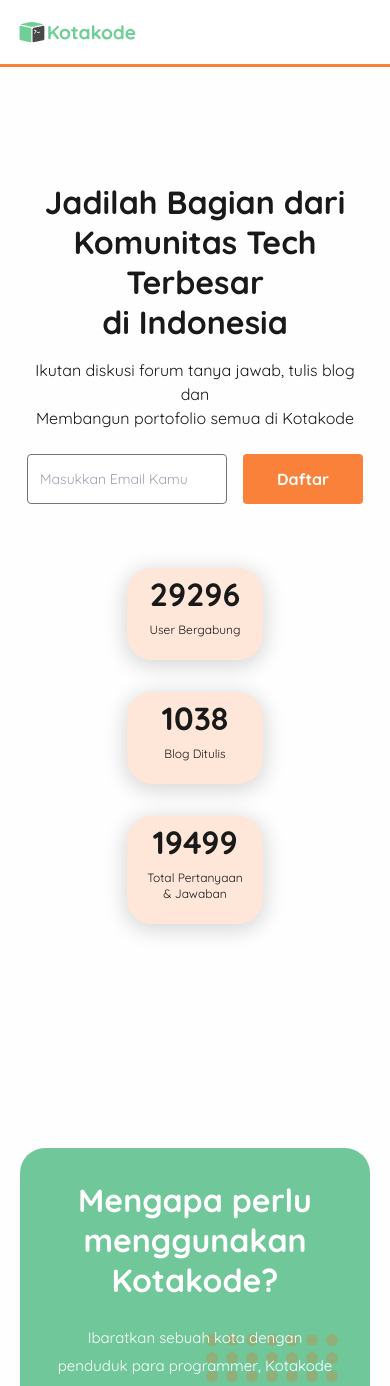
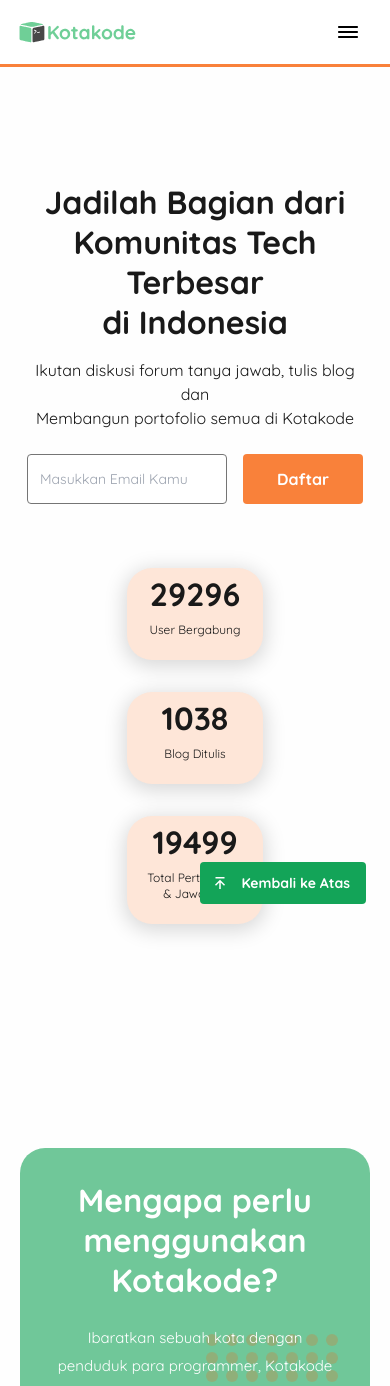
Before and after one commit to rakharan/Skilltest-IP, a React (Vite) app in the folder MiniApp/: page / in a window 390 px wide. Shown: the top 1386 px of the page. Built offline with nearby package versions, Linux system fonts and the light colour scheme.

Commit message:
Finished First Page

```diff
--- a/MiniApp/index.html
+++ b/MiniApp/index.html
@@ -37,6 +37,7 @@
 
 <body>
   <div id="root"></div>
+  <div id="portal-root"></div>
   <script type="module" src="/src/main.jsx"></script>
 </body>
 
--- a/MiniApp/src/App.jsx
+++ b/MiniApp/src/App.jsx
@@ -1,15 +1,27 @@
-import React from "react";
+import React, { useState } from "react";
 import Footer from "./parts/Footer";
 import MainContent from "./parts/MainContent";
 import Navbar from "./parts/Navbar";
 
 const App = () => {
+  const [mobileNavbar, setMobileNavbar] = useState(false);
+  var ro = new ResizeObserver((entries) => {
+    for (let entry of entries) {
+      const cr = entry.contentRect;
+      if (cr.width >= 1024) {
+        setMobileNavbar(false);
+      }
+    }
+  });
+  const window = document.getElementById("root");
+  ro.observe(window);
+
   return (
-    <div>
-      <Navbar />
+    <>
+      <Navbar isMobileNavbar={mobileNavbar} setMobileNavbar={setMobileNavbar} />
       <MainContent />
       <Footer />
-    </div>
+    </>
   );
 };
 
--- a/MiniApp/src/assets/css/GlobalModule.module.scss
+++ b/MiniApp/src/assets/css/GlobalModule.module.scss
@@ -40,3 +40,15 @@
 .community__container {
     background: url(../img/bgTele.svg) center top / cover no-repeat;
 }
+
+.mobile__menu {
+    float: right;
+    position: fixed;
+    opacity: 0;
+    transition-timing-function: cubic-bezier(0.175, 0.885, 0.32, 1.175);
+    transition-duration: 300ms;
+    transition-property: opacity, -webkit-transform, transform;
+    transform: scale(0.9) translateY(-1px);
+    transform-origin: -6px 0px;
+    box-shadow: rgb(25 25 25 / 10%) 0px 0px 1px, rgb(25 25 25 / 20%) 0px 8px 10px -4px;
+}
--- /dev/null
+++ b/MiniApp/src/components/BackToTop.jsx
@@ -0,0 +1,53 @@
+import React from "react";
+import { useState } from "react";
+const BackToTop = (props) => {
+  const [visible, setVisible] = useState(false);
+
+  const toggleVisible = () => {
+    const scrolled = document.documentElement.scrollTop;
+    if (scrolled > 600) {
+      setVisible(true);
+    } else if (scrolled <= 600) {
+      setVisible(false);
+    }
+  };
+
+  const scrollTop = () => {
+    window.scrollTo({
+      top: 0,
+      behavior: "smooth",
+    });
+  };
+
+  window.addEventListener("scroll", toggleVisible);
+
+  return (
+    <div
+      onClick={scrollTop}
+      className={` ${
+        visible ? "mb-10" : " -mb-[60px]"
+      } fixed bottom-0 right-6  z-[1000] box-border transition-all duration-300`}
+    >
+      <button className="bg-primary hover:bg-primary-light rounded items-center box-border text-white text-sm font-bold h-[42px] justify-center min-w-[24px] px-4 py-2 relative text-center inline-flex">
+        <div className="box-border inline-flex text-sm text-white font-bold -ml-[5px] mr-[14px]">
+          <div className="inline-flex box-border text-sm font-bold -mr-[2px]">
+            <svg
+              stroke="currentColor"
+              fill="currentColor"
+              stroke-width="0"
+              viewBox="0 0 24 24"
+              height="18px"
+              width="18px"
+              xmlns="http://www.w3.org/2000/svg"
+            >
+              <path d="M6 4H18V6H6zM6.707 15.707L11 11.414 11 20 13 20 13 11.414 17.293 15.707 18.707 14.293 12 7.586 5.293 14.293z" />
+            </svg>
+          </div>
+        </div>
+        {props.text}
+      </button>
+    </div>
+  );
+};
+
+export default BackToTop;
--- a/MiniApp/src/index.css
+++ b/MiniApp/src/index.css
@@ -11,6 +11,7 @@
 }
 
 body {
+  width: 100%;
   color: #191919;
   background-color: #fefefe;
   font-family: 'Quicksand' !important;
--- /dev/null
+++ b/MiniApp/src/mobilenavbar/Navlink.jsx
@@ -0,0 +1,26 @@
+import React from "react";
+const Navlink = (props) => {
+  const datas = props.data;
+  const navbarLink = datas.map((data, key) => (
+    <a
+      key={key}
+      href="#"
+      className={`navLink px-4  items-center box-border flex cursor-pointer text-xs font-bold mx-1 relative my-2 bg-putih h-10 rounded hover:bg-primary/50 hover:ease-in gap-2`}
+    >
+      <div>
+        <img
+          width={"16px"}
+          src={data.icon}
+          alt="icon"
+          className="ml-2 -mr-1 flex shrink-0 box-border"
+        />
+      </div>
+      <span className="text-base font-normal h-6 leading-6 mx-2">
+        {data.title}
+      </span>
+    </a>
+  ));
+  return <div>{navbarLink}</div>;
+};
+
+export default Navlink;
--- /dev/null
+++ b/MiniApp/src/mobilenavbar/NavlinkData.js
@@ -0,0 +1,84 @@
+import {
+    homeNav,
+    tentangNav,
+    faqNav,
+    eventsNav,
+    leaderboardNav,
+    partnershipNav,
+    tagsNav,
+    forumNav,
+    blogsNav,
+    jobsNav,
+    signupNav,
+    loginNav
+} from "../assets/img"
+const navLinkData1 = [
+    {
+        key: 1,
+        icon: homeNav,
+        title: "Home"
+    },
+    {
+        key: 2,
+        icon: tentangNav,
+        title: "Tentang"
+    },
+    {
+        key: 3,
+        icon: faqNav,
+        title: "FAQ"
+    },
+    {
+        key: 4,
+        icon: eventsNav,
+        title: "Events"
+    },
+    {
+        key: 5,
+        icon: leaderboardNav,
+        title: "Leaderboad"
+    },
+    {
+        key: 6,
+        icon: partnershipNav,
+        title: "Partnership"
+    },
+    {
+        key: 7,
+        icon: tagsNav,
+        title: "Tags"
+    },
+]
+
+const navLinkData2 = [
+    {
+        key: 1,
+        icon: forumNav,
+        title: "Forum Qna"
+    },
+    {
+        key: 2,
+        icon: blogsNav,
+        title: "Blogs"
+    },
+    {
+        key: 3,
+        icon: jobsNav,
+        title: "Jobs"
+    },
+]
+
+const navLinkData3 = [
+    {
+        key: 1,
+        icon: loginNav,
+        title: "Login"
+    },
+    {
+        key: 2,
+        icon: signupNav,
+        title: "Sign Up"
+    }
+]
+
+export { navLinkData1, navLinkData2, navLinkData3 };
--- a/MiniApp/src/parts/Footer.jsx
+++ b/MiniApp/src/parts/Footer.jsx
@@ -1,6 +1,7 @@
 import React from "react";
 import { block71, google } from "../assets/img";
 import { linkedin, instagram, twitter, facebook } from "../assets/img";
+import BackToTop from "../components/BackToTop";
 const Footer = () => {
   const contact = [
     {
@@ -161,6 +162,7 @@
         <p>Copyright 2020 Kotakode. All rights reserved</p>
         <p>Cloned with ❤️ in 🇮🇩 by Sagameda</p>
       </div>
+      <BackToTop text="Kembali ke Atas" />
     </footer>
   );
 };
--- a/MiniApp/src/parts/Navbar.jsx
+++ b/MiniApp/src/parts/Navbar.jsx
@@ -1,12 +1,58 @@
-import React from "react";
-import { logo } from "../assets/img";
+import React, { useState } from "react";
+import ReactDOM from "react-dom";
+import { logo, burgerMenu } from "../assets/img";
 import Button from "../components/Button";
 import DesktopMenu from "../components/DesktopMenu";
-const Navbar = () => {
+import {
+  navLinkData1,
+  navLinkData2,
+  navLinkData3,
+} from "../mobilenavbar/NavlinkData";
+import Navlink from "../mobilenavbar/Navlink";
+import styles from "../assets/css/GlobalModule.module.scss";
+
+const MobileNavbar = (props) => {
   return (
+    <div
+      className={` ${styles.mobile__menu}  ${
+        props.isMobileNavbar ? " opacity-100 visible scale-100" : ""
+      }
+     mobileNavbar bg-white rounded text-center min-w-[200px] min-h-[40px] z-20 top-[60px] overflow-hidden right-0`}
+    >
+      <div className="overflow-y-scroll max-h-[80vh] ">
+        <nav className=" antialiased ">
+          <div className="py-2 overflow-hidden antialiased box-border divide-y-2">
+            <div>
+              <h2 className="navTitle text-xs font-semibold mt-2 leading-4 ml-4 text-left">
+                Navigasi
+              </h2>
+              <Navlink data={navLinkData1} />
+            </div>
+            <div>
+              <h2 className="navTitle text-xs font-semibold mt-2 text-left leading-4 ml-4">
+                Produk
+              </h2>
+              <Navlink data={navLinkData2} />
+            </div>
+            <div>
+              <h2 className="navTitle text-xs font-semibold mt-2 text-left leading-4 ml-4">
+                Login
+              </h2>
+              <Navlink data={navLinkData3} />
+            </div>
+          </div>
+        </nav>
+      </div>
+    </div>
+  );
+};
+
+const Navbar = (props) => {
+  return (
+    <>
       <div className="navbar__container sticky top-0 z-10 w-full h-[65px]">
         <div className="navbar w-full flex flex-col bg-white">
-        <div className="items-center max-w-[1920pc] w-full h-[64px] px-4 flex xl:px-20">
+          <div className="box-border items-center max-w-[1920px] w-full h-[64px] px-4 flex xl:px-20">
             <div className="bar w-full flex flex-row justify-between gap-10 py-[5px] px-0 items-center">
               <a
                 href="#"
@@ -27,16 +73,45 @@
                   >
                     Masuk
                   </Button>
-                <Button className="bg-primary text-putih hover:bg-primary-light text-white">
+                  <Button className="bg-primary hover:bg-primary-light text-white">
                     Daftar
                   </Button>
                 </div>
+              </div>
+              <div className="mobileMenu lg:hidden">
+                <button
+                  className={`items-center min-w-max py-2 px-4 ${
+                    props.isMobileNavbar
+                      ? "bg-primary rounded text-white"
+                      : "bg-white"
+                  } `}
+                >
+                  <div className="flex min-w-[20px] min-h-[20px] text-center ">
+                    <img
+                      src={burgerMenu}
+                      alt="icon"
+                      className={`${
+                        props.isMobileNavbar ? "invert" : "invert-0"
+                      }`}
+                      onClick={() => {
+                        props.setMobileNavbar(!props.isMobileNavbar);
+                      }}
+                    />
+                  </div>
+                </button>
               </div>
             </div>
           </div>
           <div className="border-emas border-t-[3px]"></div>
         </div>
       </div>
+      <>
+        {ReactDOM.createPortal(
+          <MobileNavbar isMobileNavbar={props.isMobileNavbar} />,
+          document.getElementById("portal-root")
+        )}
+      </>
+    </>
   );
 };
 
```
Lines whose indentation alone changed are shown as unchanged.
